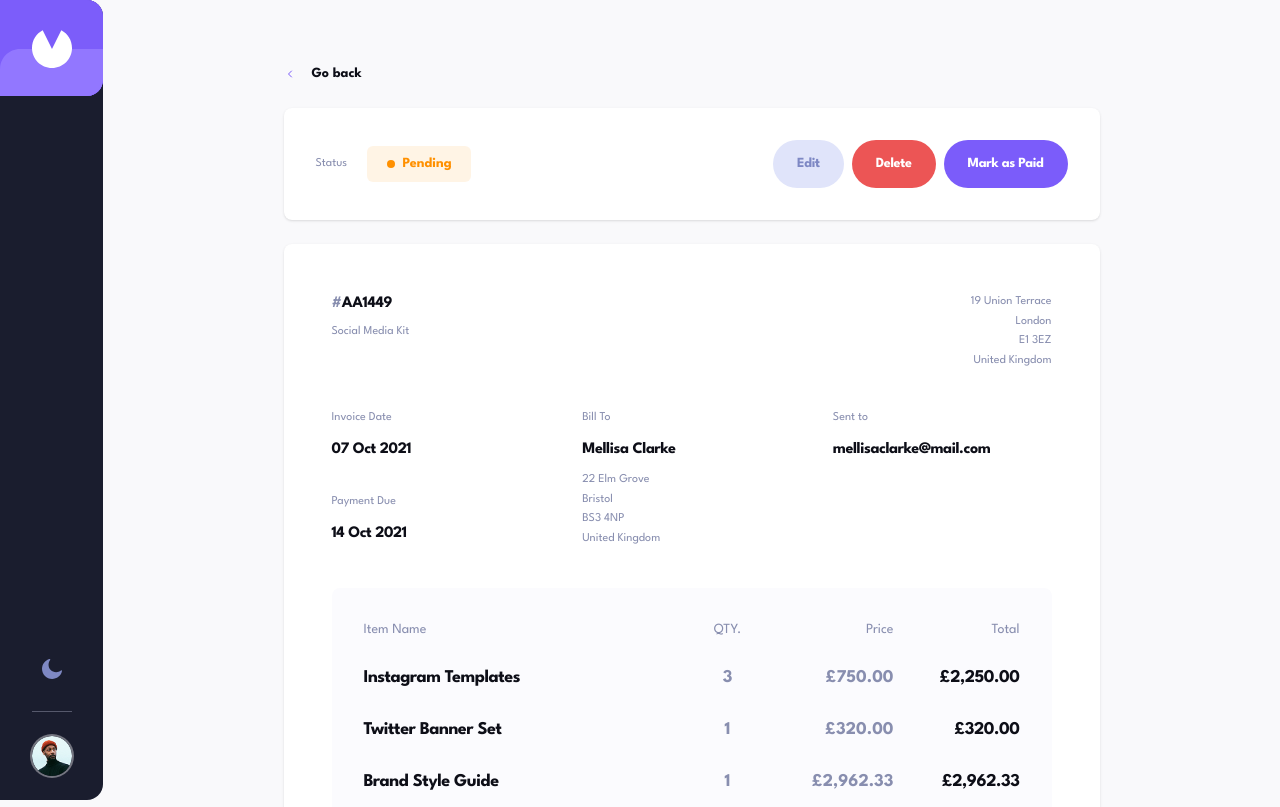
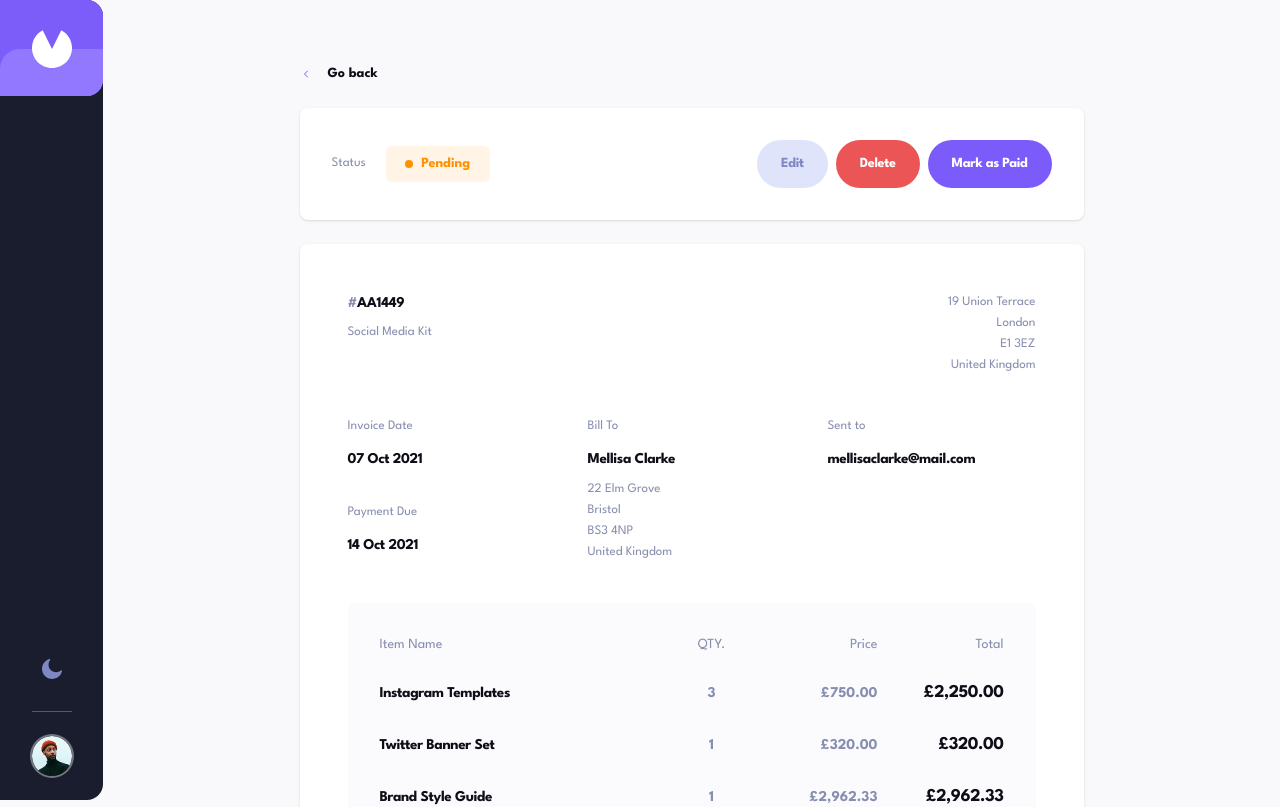
Before and after one commit to LaDonaAmor/invoice-mgt-app, a React (Vite) app: page /#/invoice/AA1449 in a window 1280 px wide. Shown: the top 807 px of the page. Built offline with nearby package versions, Linux system fonts and the light colour scheme.

Commit message:
style: adjust font sizes for improved readability in InvoiceDetail and InvoiceItem components; update layout padding in Layout component; modify muted foreground color in CSS

```diff
--- a/src/components/invoice/InvoiceDetail.tsx
+++ b/src/components/invoice/InvoiceDetail.tsx
@@ -42,7 +42,7 @@ export function InvoiceDetail() {
 
       <div className="bg-card rounded-lg p-6 md:p-8 flex items-center justify-between gap-4 shadow-sm">
         <div className="flex items-center gap-5">
-          <span className="text-xs text-muted-foreground">Status</span>
+          <span className="text-[13px] text-muted-foreground">Status</span>
           <StatusBadge status={inv.status} />
         </div>
         <div className="hidden md:flex items-center gap-2">
@@ -64,15 +64,15 @@ export function InvoiceDetail() {
       <div className="bg-card rounded-lg p-6 md:p-12 space-y-10 shadow-sm">
         <div className="flex flex-col md:flex-row md:items-start md:justify-between gap-6">
           <div>
-            <h1 className="text-base font-bold tracking-tight">
+            <h1 className="text-[15px] font-bold tracking-tight">
               <span className="text-muted-foreground">#</span>
               {inv.id}
             </h1>
-            <p className="text-xs text-muted-foreground mt-2">
+            <p className="text-[13px] text-muted-foreground mt-2">
               {inv.description || "—"}
             </p>
           </div>
-          <address className="not-italic text-xs text-muted-foreground md:text-right leading-relaxed">
+          <address className="not-italic text-[13px] text-muted-foreground md:text-right leading-relaxed">
             {inv.senderAddress.street}
             <br />
             {inv.senderAddress.city}
@@ -86,24 +86,28 @@ export function InvoiceDetail() {
         <div className="grid grid-cols-2 md:grid-cols-3 gap-8">
           <div className="space-y-8">
             <div>
-              <p className="text-xs text-muted-foreground mb-3">Invoice Date</p>
-              <p className="text-base font-bold tracking-tight">
+              <p className="text-[13px] text-muted-foreground mb-3">
+                Invoice Date
+              </p>
+              <p className="text-[15px] font-bold tracking-tight">
                 {formatDate(inv.createdAt)}
               </p>
             </div>
             <div>
-              <p className="text-xs text-muted-foreground mb-3">Payment Due</p>
-              <p className="text-base font-bold tracking-tight">
+              <p className="text-[13px] text-muted-foreground mb-3">
+                Payment Due
+              </p>
+              <p className="text-[15px] font-bold tracking-tight">
                 {formatDate(inv.paymentDue)}
               </p>
             </div>
           </div>
           <div>
-            <p className="text-xs text-muted-foreground mb-3">Bill To</p>
-            <p className="text-base font-bold tracking-tight">
+            <p className="text-[13px] text-muted-foreground mb-3">Bill To</p>
+            <p className="text-[15px] font-bold tracking-tight">
               {inv.clientName || "—"}
             </p>
-            <address className="not-italic text-xs text-muted-foreground mt-2 leading-relaxed">
+            <address className="not-italic text-[13px] text-muted-foreground mt-2 leading-relaxed">
               {inv.clientAddress.street}
               <br />
               {inv.clientAddress.city}
@@ -114,14 +118,14 @@ export function InvoiceDetail() {
             </address>
           </div>
           <div className="col-span-2 md:col-span-1">
-            <p className="text-xs text-muted-foreground mb-3">Sent to</p>
-            <p className="text-base font-bold tracking-tight break-all">
+            <p className="text-[13px] text-muted-foreground mb-3">Sent to</p>
+            <p className="text-[15px] font-bold tracking-tight break-all">
               {inv.clientEmail || "—"}
             </p>
           </div>
         </div>
 
-        <div className="rounded-lg overflow-hidden bg-muted">
+        <div className="rounded-lg overflow-hidden bg-muted dark:bg-secondary">
           <div className="p-6 md:p-8">
             <div className="hidden md:grid grid-cols-[1fr_80px_110px_110px] gap-4 text-sm text-muted-foreground mb-6">
               <span>Item Name</span>
@@ -136,17 +140,17 @@ export function InvoiceDetail() {
                   className="grid grid-cols-2 md:grid-cols-[1fr_80px_110px_110px] gap-4 items-center"
                 >
                   <div>
-                    <p className="text-lg font-bold tracking-tight">
+                    <p className="text-[15px] font-bold tracking-tight">
                       {it.name}
                     </p>
-                    <p className="text-lg font-bold text-muted-foreground md:hidden mt-2">
+                    <p className="text-[15px] font-bold text-muted-foreground md:hidden mt-2">
                       {it.quantity} x {formatCurrency(it.price)}
                     </p>
                   </div>
-                  <p className="hidden md:block text-lg font-bold text-muted-foreground text-center">
+                  <p className="hidden md:block text-[15px] font-bold text-muted-foreground text-center">
                     {it.quantity}
                   </p>
-                  <p className="hidden md:block text-lg font-bold text-muted-foreground text-right">
+                  <p className="hidden md:block text-[15px] font-bold text-muted-foreground text-right">
                     {formatCurrency(it.price)}
                   </p>
                   <p className="text-lg font-bold tracking-tight text-right">
@@ -157,7 +161,7 @@ export function InvoiceDetail() {
             </ul>
           </div>
           <div className="bg-total-bg text-total-fg p-6 md:p-8 flex items-center justify-between">
-            <span className="text-xs">Amount Due</span>
+            <span className="text-[13px]">Amount Due</span>
             <span className="text-xl md:text-2xl font-bold tracking-tight">
               {formatCurrency(inv.total)}
             </span>
--- a/src/components/invoice/InvoiceItem.tsx
+++ b/src/components/invoice/InvoiceItem.tsx
@@ -11,14 +11,14 @@ export function InvoiceItem({ invoice }: { invoice: Invoice }) {
       className="block bg-card rounded-lg border border-transparent hover:border-primary transition-colors focus-ring shadow-sm cursor-pointer"
     >
       <div className="hidden md:grid grid-cols-[1fr_1.2fr_1fr_1fr_auto_auto] items-center gap-8 px-6 py-5">
-        <span className="text-sm font-bold tracking-tight">
+        <span className="text-[15px]] font-bold tracking-tight">
           <span className="text-muted-foreground">#</span>
           {invoice.id}
         </span>
-        <span className="text-xs text-muted-foreground">
+        <span className="text-[13px] text-muted-foreground">
           Due {formatDate(invoice.paymentDue)}
         </span>
-        <span className="text-xs text-muted-foreground">
+        <span className="text-[13px] text-muted-foreground text-left">
           {invoice.clientName || "—"}
         </span>
         <span className="text-base font-bold tracking-tight text-right">
--- a/src/components/layout/Layout.tsx
+++ b/src/components/layout/Layout.tsx
@@ -5,7 +5,7 @@ export function Layout({ children }: { children: ReactNode }) {
   return (
     <div className="min-h-screen bg-background lg:pl-25.75">
       <Sidebar />
-      <main className="mx-auto w-full max-w-4xl px-6 md:px-10 py-8 md:py-16">
+      <main className="mx-auto w-full max-w-4xl px-6 md:px-14 py-10 md:py-16">
         {children}
       </main>
     </div>
--- a/src/index.css
+++ b/src/index.css
@@ -61,7 +61,7 @@
   --secondary: 233 30% 21%;
   --secondary-foreground: 231 36% 78%;
   --muted: 233 31% 17%;
-  --muted-foreground: 231 36% 63%;
+  --muted-foreground: 0 0% 100%;
   --accent: 233 30% 21%;
   --accent-foreground: 0 0% 100%;
   --destructive: 0 80% 63%;
```
